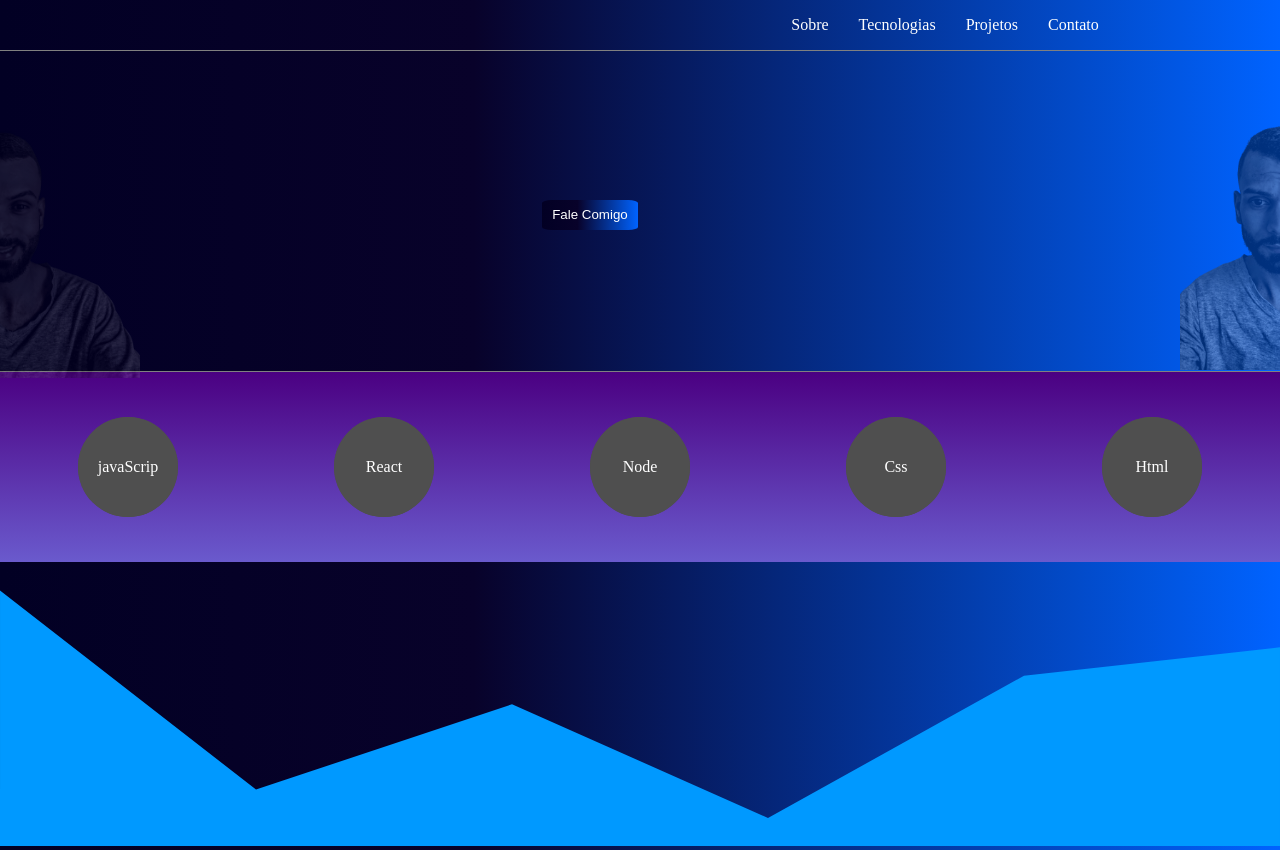
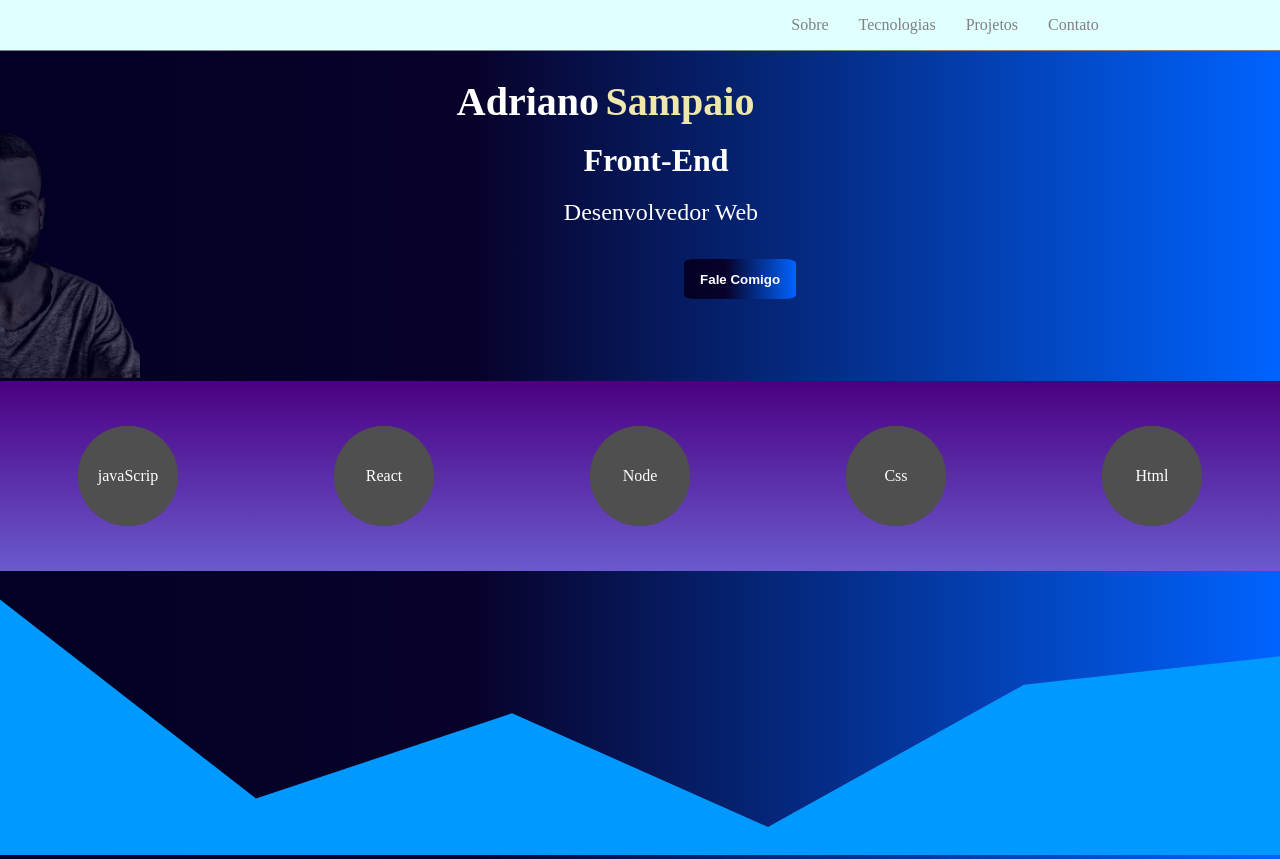
Before and after one commit to adrianodisam/adrianoOficial, a React (Create React App) app: page / in a window 1280 px wide. Built offline with nearby package versions, Linux system fonts and the light colour scheme.

Commit message:
redefinindo cores do menu  e houver do botão

```diff
--- a/src/Componentes/Banner/Banner.js
+++ b/src/Componentes/Banner/Banner.js
@@ -1,16 +1,17 @@
 import React from 'react';
 import styles from './Banner.module.css';
 import img from '../img/Adrianofoto-removebg-preview.png';
-import img1 from '../img/HYPER_20200408_173014_null-removebg-preview.png';
 const Banner = () => {
   return (
     <div className={styles.Banner}>
-      <img className={styles.img2} src={img} />
+      <img className={styles.img2} alt="foto" src={img} />
       <div className={styles.div}>
+        <h1>Adriano</h1>
+        <h2>Sampaio</h2>
+        <h3>Front-End</h3>
+        <span>Desenvolvedor Web </span>
         <button className={styles.ButtonBanner}>Fale Comigo</button>
       </div>
-
-      <img className={styles.img} src={img1} />
     </div>
   );
 };
--- a/src/Componentes/Banner/Banner.module.css
+++ b/src/Componentes/Banner/Banner.module.css
@@ -1,14 +1,14 @@
 .Banner {
   display: grid;
   grid-template: 1fr 1fr 1fr 1fr 1fr / 1fr 1fr 1fr;
-  max-height: 320px;
+  height: 330px;
   width: 100%;
-  align-content: space-between;
-  border-bottom: 1px solid gray;
 }
 .ButtonBanner {
-  height: 30px;
-  width: 6rem;
+  height: 40px;
+  width: 7rem;
+  position: relative;
+  bottom: 3rem;
   border: none;
   border-radius: 10%;
   color: white;
@@ -19,27 +19,47 @@
     rgba(8, 2, 42, 1) 37%,
     rgba(0, 99, 255, 1) 100%
   );
+  font-weight: bolder;
   transition: 1.2s;
   grid-column-start: 2;
 }
 .ButtonBanner:hover,
 .ButtonBanner:focus {
   outline: none;
-  transition: 0.3s;
-  box-shadow: 0 2px 0 1px gray;
-}
-.img {
-  opacity: 0.5;
-  width: 100px;
-  grid-column-start: 6;
+  transition: 0.8s;
+  -webkit-box-shadow: 5px 8px 29px 5px rgba(0, 0, 0, 0.57);
+  box-shadow: 5px 8px 29px 5px rgba(0, 0, 0, 0.57);
+
+  background-image: linear-gradient(to left, #050c37, #004074);
 }
 .img2 {
-  opacity: 0.2;
+  opacity: 0.4;
   width: 140px;
   grid-column-start: 1;
 }
-.div {
-  display: flex;
-  justify-content: center;
-  align-items: center;
+
+.div h1 {
+  position: relative;
+  font-size: 2.5rem;
+  right: 7rem;
+  grid-column-start: 1;
 }
+.div h2 {
+  position: relative;
+  bottom: 5rem;
+  left: 2.5rem;
+  font-size: 2.5rem;
+  color: #eee8aa;
+}
+.div span {
+  position: relative;
+  bottom: 7rem;
+  left: 5rem;
+  font-size: 1.5rem;
+}
+.div h3 {
+  position: relative;
+  bottom: 6rem;
+  left: 1rem;
+  font-size: 2rem;
+}
--- a/src/Componentes/Header/Menu.module.css
+++ b/src/Componentes/Header/Menu.module.css
@@ -4,6 +4,7 @@
   justify-content: center;
   width: 100%;
   align-items: center;
+  background: #e0ffff;
   border-bottom: 1px solid gray;
 }
 .mobileButton {
@@ -33,9 +34,8 @@
 .mobileButtonAtivo {
   outline: none;
   background: white;
-  box-shadow: 0 0 0 3px #ffc125;
-  border-color: white;
-  color: #ffc125;
+  box-shadow: 2px 2px 1px gray;
+  color: gray;
 }
 .mobileButtonAtivo::after {
   transform: rotate(90deg);
@@ -55,6 +55,7 @@
   display: flex;
   flex-direction: row;
   margin-right: 30px;
+  color: gray;
 }
 .ulMobilestyle {
   display: flex;
@@ -63,19 +64,21 @@
   align-items: center;
   transition: 0.5s;
   height: 5px;
-  color: white;
+  color: gray;
   transform: translateX(-15px);
   opacity: 0;
+  width: 100%;
 }
 .ulMobileAtivo:hover {
-  color: #ffc125;
+  color: #eee8aa;
 }
 .ulMobileAtivo {
   display: flex;
   flex-direction: column;
   align-items: center;
   transition: 1.5s;
-  height: 4rem;
+  width: 100%;
+  height: 8rem;
   opacity: 1;
   z-index: 100;
 }
@@ -84,7 +87,12 @@
   flex-direction: column;
   align-items: center;
   justify-content: center;
-  height: 2rem;
   list-style: none;
-  background: none;
+  color: gray;
+  width: 100%;
+  height: 4rem;
 }
+.ulMobilestyle li:hover {
+  background-color: gray;
+  color: white;
+}
```
